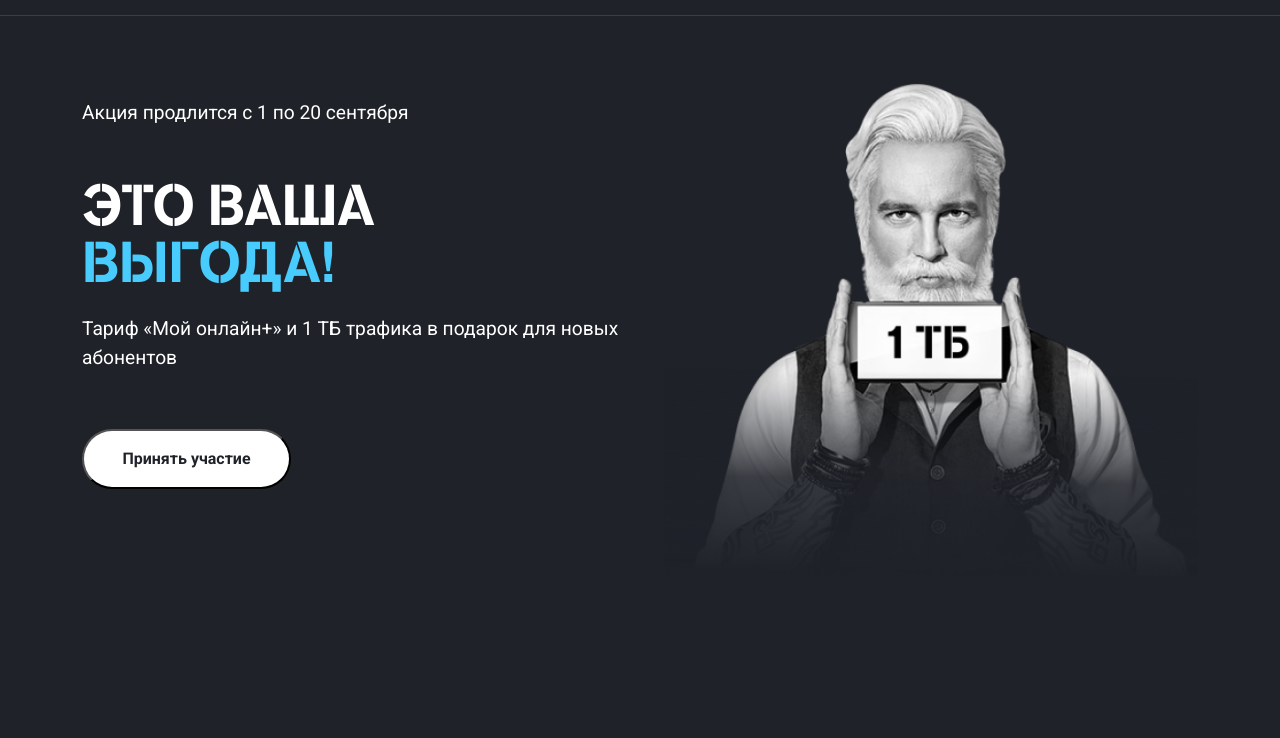
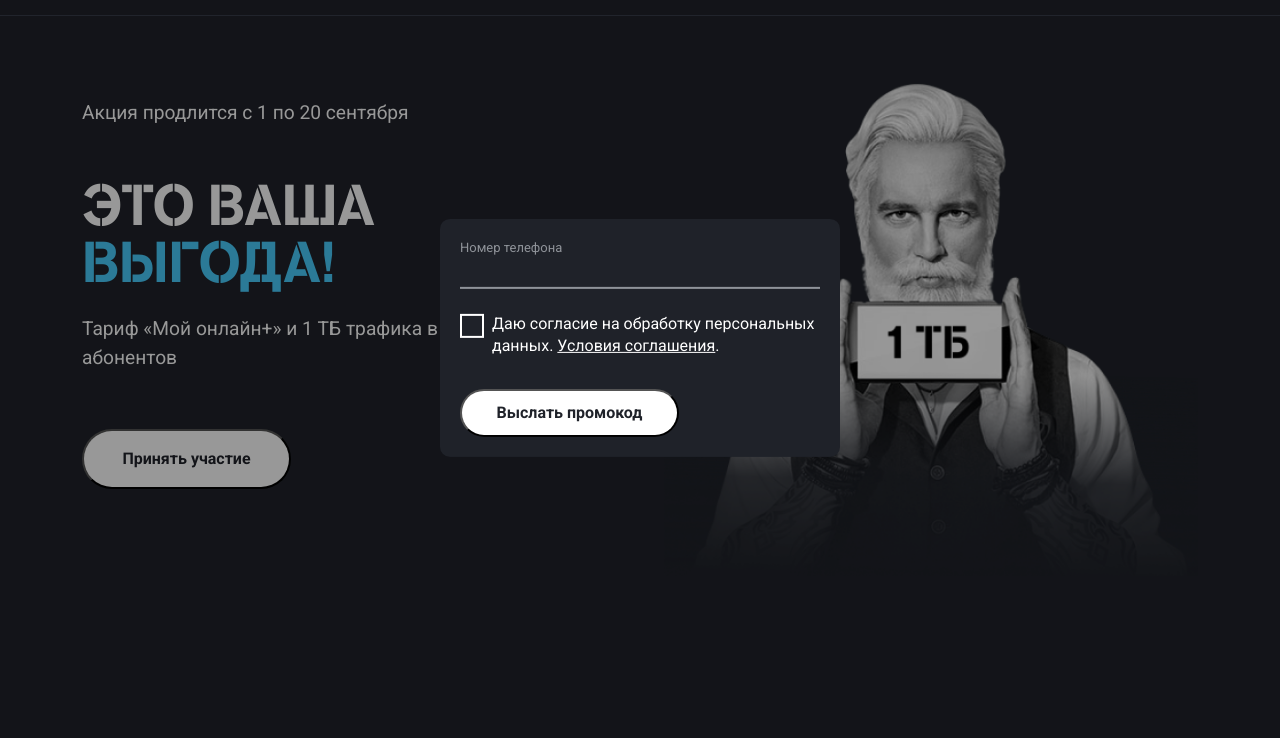
Before and after one commit to LastDray/LastDray.github.io, a plain HTML site: page index.html in a window 1280 px wide. Both pictures are taken after a click on the button "Принять участие". Shown: the part 62-800 px from the top of the page. Drawn offline with Linux system fonts and the light colour scheme; files whose address does not match are found by name.

Commit message:
Add modal form dialog

```diff
--- a/css/index.css
+++ b/css/index.css
@@ -62,6 +62,43 @@
     cursor: pointer;
 }
 
+.form-modal {
+    display: flex;
+    pointer-events: none;
+    background-color: var(--main-bg-color);
+    border: none;
+    position: fixed;
+    top: 50%;
+    left: 50%;
+    transform: translate(-50%, -50%);
+    width: 400px;
+    padding: 20px;
+    border-radius: 10px;
+    opacity: 0;
+    transition: opacity 0.5s ease;
+}
+
+.form-modal[open] {
+    opacity: 1;
+    pointer-events: inherit;
+}
+
+.form-modal .instructions__form-number {
+    margin-top: 0px;
+}
+
+.form-modal .instructions__form {
+    max-width: 100%;
+}
+
+.form-modal::backdrop {
+    background-color: rgba(0, 0, 0, 0.405);
+}
+
+.form-modal .instructions__form-action {
+    text-align: left;
+}
+
 * {
     box-sizing: border-box;
     margin: 0;
@@ -73,7 +110,6 @@
 body {
     position: relative;
     background-color: var(--main-bg-color);
-    scrollbar-gutter: stable;
 }
 
 .scroll-lock {
@@ -539,6 +575,11 @@ footer {
         font-size: 18px;
     }
 
+    .subtitle_16px {
+        font-size: 16px;
+        line-height: 138%;
+    }
+
     .benefit__block-title {
         margin-top: 40px;
         font-size: clamp(36px, 4.5vw, 46px);
@@ -636,6 +677,11 @@ footer {
 
     .subtitle {
         font-size: 18px;
+    }
+
+    .subtitle_16px {
+        font-size: 16px;
+        line-height: 138%;
     }
 
     header {
--- a/index.html
+++ b/index.html
@@ -182,6 +182,25 @@
             </div>
         </div>
     </dialog>
+
+    <dialog class="form-modal">
+        <form method="dialog" class="instructions__form">
+            <div class="instructions__form-number">
+                <label for="instructions-telephone-modal">Номер телефона</label>
+                <input class="subtitle subtitle_16px" type="tel" name="telephone" id="instructions-telephone-modal">
+            </div>
+            <div class="instructions__form-personal">
+                <input class="instructions__form-checkbox" type="checkbox" name="personal" id="instructions-personal-modal">
+                <label class="subtitle subtitle_16px" for="instructions-personal-modal">
+                    Даю согласие на обработку персональных данных.
+                </label>
+                <a href="#" class="link">Условия соглашения</a>.
+            </div>
+            <div class="instructions__form-action">
+                <button class="btn btn-wide">Выслать промокод</button>
+            </div>
+        </form>
+    </dialog>
     <script src="js/index.js"></script>
 </body>
 </html>
--- a/js/index.js
+++ b/js/index.js
@@ -25,9 +25,9 @@ document.addEventListener("DOMContentLoaded", () => {
         document.body.classList.add("scroll-lock");
     })
 
-    function handleClose() {
+    function handleClose(elementDialog) {
         const keyFrame = new KeyframeEffect(
-            locationDialog,
+            elementDialog,
           [{opacity: "0"}],
           { duration: 500, easing: "ease", direction: "normal" }
         )
@@ -35,16 +35,30 @@ document.addEventListener("DOMContentLoaded", () => {
         const animation = new Animation(keyFrame, document.timeline)
         animation.play()
         animation.onfinish = () => {
-            locationDialog.close()
+            elementDialog.close()
             document.body.classList.remove("scroll-lock");
         };
     }
 
     locationItems.forEach((item) => {
         item.addEventListener("click", () => {
-            handleClose();
+            handleClose(locationDialog);
             saveCity(item.textContent);
             loadCity();
         });
     });
+
+    const formDialog = document.querySelector(".form-modal");
+    const formButtonOpen = document.querySelector(".benefit__block-action .btn");
+    const formButtonSubmit = document.querySelector(".form-modal .instructions__form-action .btn");
+
+    formButtonOpen.addEventListener("click", () => {
+        formDialog.showModal();
+        document.body.classList.add("scroll-lock");
+    });
+
+    formButtonSubmit.addEventListener("click", () => {
+        formDialog.querySelector("form").reset();
+        document.body.classList.remove("scroll-lock");
+    });
 });
```
